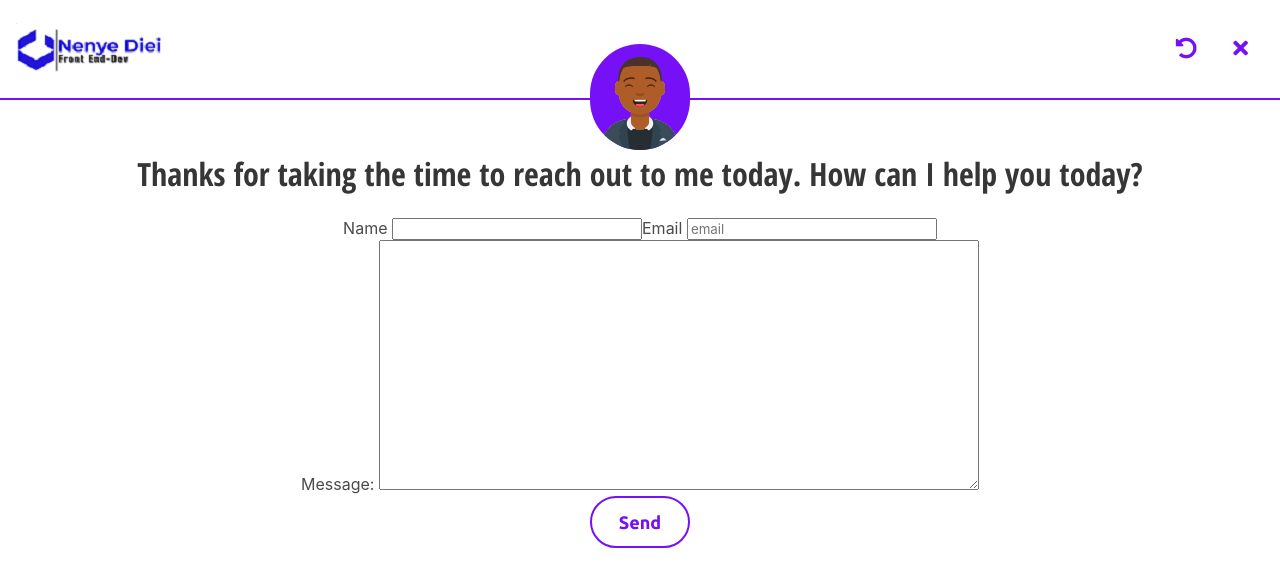
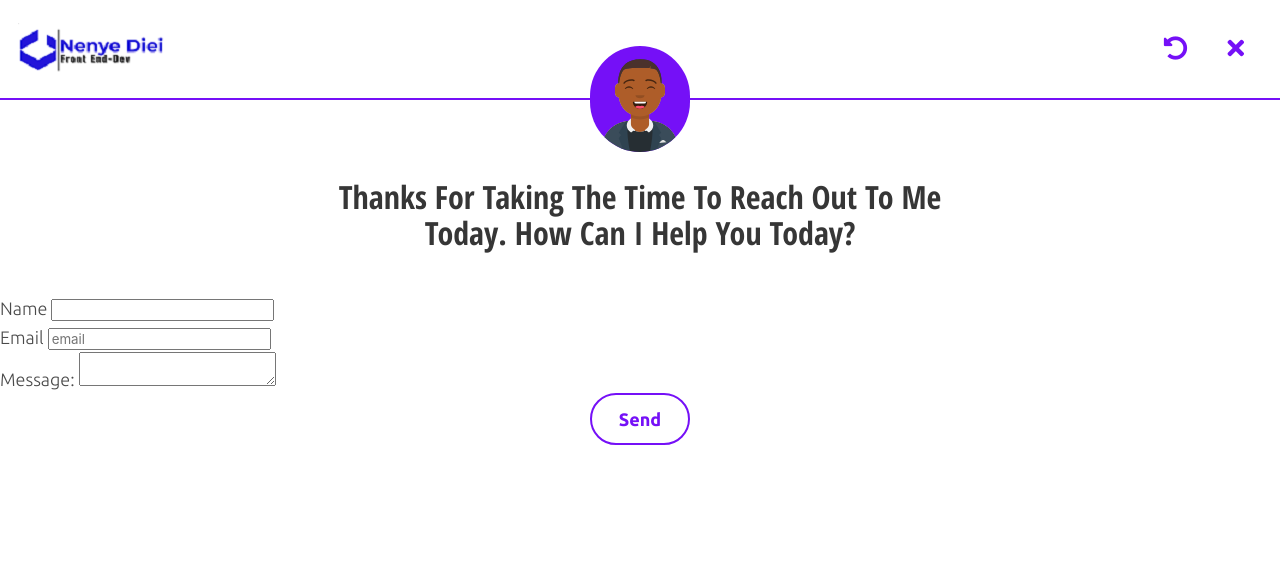
Before and after one commit to wctcprog98/port2021, a plain HTML site: page contact.html in a window 1280 px wide. Drawn offline with nearby package versions, Linux system fonts and the light colour scheme.

Commit message:
starting to get things on contact page centered

```diff
--- a/contact.html
+++ b/contact.html
@@ -5,12 +5,12 @@
   <meta charset="UTF-8">
   <meta name="viewport" content="width=device-width, initial-scale=1.0">
   <title>Contact Form</title>
+  <link rel="stylesheet" href="https://cdnjs.cloudflare.com/ajax/libs/bulma/0.7.0/css/bulma.min.css">
   <link rel="stylesheet" href="css/style.css">
   <link href="https://fonts.googleapis.com/css?family=Lora|Ubuntu:300,400,700,800&display=swap" rel="stylesheet">
   <link rel="preconnect" href="https://fonts.gstatic.com">
   <link href="https://fonts.googleapis.com/css2?family=Open+Sans+Condensed:wght@300;700&display=swap"
       rel="stylesheet">
-  <link rel="stylesheet" href="https://cdnjs.cloudflare.com/ajax/libs/bulma/0.7.0/css/bulma.min.css">
   <link rel="stylesheet" href="https://cdnjs.cloudflare.com/ajax/libs/font-awesome/5.15.1/css/all.min.css">
   <link rel="stylesheet" href="https://cdnjs.cloudflare.com/ajax/libs/animate.css/4.1.1/animate.min.css" />
 
@@ -31,30 +31,24 @@
     </div>
 </div>
 
+<div class="contact-img">
+  <img src="images/avataaars.svg" class="contact-avatar" alt="picture of me as an avatar">
+</div>
 
-<img src="images/avataaars.svg" class="contact-avatar" alt="picture of me as an avatar">
-<h1 class="title">Thanks for taking the time to reach out to me today. How can I help you today?</h1>
+<div class="title-contact">
+  <h1 class="title">Thanks for taking the time to reach out to me today. How can I help you today?</h1>
+</div>
 
+ <form name="contact" method="POST" data-netlify="true" action="success.html">
+        <label for="fname">Name</label>
+        <input type="text" id="fname" name="name" placeholder=""/>
+        <br>
+        <label for="email">Email</label>
+        <input type="email" id="email" name="email" required placeholder="email"/>
+        <br>
+        <label>Message: <textarea name="message"></textarea></label>
 
-  <form name="contact" method="POST" data-netlify="true" action="success.html">
-    <div class="wrapper">
-      <p>
-        <label>Name</label>
-        <input type="text" name="name" placeholder=""/>
-      </p>
-      <p>
-        <label>Email</label>
-        <input type="email" name="email" required placeholder="email"/>
-      </p>
-    </div>
-
-
-    <div>
-      <p>
-        <label>Message: <textarea name="message"></textarea></label>
-      </p>
-    </div>
-    <p>
+    <p class="submit-btn">
      <button type="submit" class="icon-btn">Send</button>
     </p>
   </form>
--- a/css/style.css
+++ b/css/style.css
@@ -14,38 +14,41 @@ body {
   margin: 0;
   padding: 0;
   font-family: "Ubuntu", sans-serif;
-  font-size: 1.125em;
+  font-size: 1.125rem;
   font-weight: 300;
-  text-align: center;
+  line-height: 1.6;
+  /* text-align: center; */
 }
 
 /* contact */
-.wrapper {
-display: flex;
-flex-flow: row wrap;
+
+.success {
+  height: 100vh;
+  display: flex;
+  flex-direction: column;
+  justify-content: center;
+  align-items: center;
 }
 
 .submit-btn {
   display: flex;
   justify-content: center;
+  margin-bottom: 1.5em;
 }
 
 /* /contact */
 
-textarea {
-  width: 600px;
-  height: 250px;
-  }
 
-  input {
-    width: 250px;
-  }
 
 /* success */
 
-.success {
-  position: relative;
-  top: 70%;
+/* .success {
+
+} */
+
+.center {
+  text-align: center;
+  padding-top: 2em;
 }
 
 .img {
@@ -80,6 +83,10 @@ h3 {
   color: #7510f7;
 }
 
+h3 {
+  margin-top: 2em;
+}
+
 ul {
   padding: 0;
 }
@@ -106,7 +113,6 @@ section {
 .contain {
   max-width: 100%;
   /* max-width: 800px; */
-  line-height: 1.5em;
   margin: 0;
 }
 
@@ -131,7 +137,7 @@ button:focus {
   color: #7510f7;
   font-family: 'Ubuntu', sans-serif;
   font-weight: 800;
-  font-size: 1.125em;
+  font-size: 1.125rem;
 }
 
 .icon-btn-white {
@@ -158,16 +164,16 @@ button:focus {
 .title {
   font-family: 'Open Sans Condensed', sans-serif;
   margin-bottom: 0.5em;
-  font-size: 2em;
+  font-size: 2rem;
   font-weight: 800;
   text-align: center;
+  text-transform: capitalize;
 }
 
 .subtitle {
   font-family: 'Open Sans Condensed', sans-serif;
   font-weight: 700;
-  line-height: 1.5;
-  font-size: 1.5em;
+  font-size: 1.5rem;
   margin-top: 0;
   padding: 0 1em;
 }
@@ -181,17 +187,11 @@ button:focus {
   color: #fff;
 }
 /* Contact */
-.wrapper {
-  flex-direction: row;
-  justify-content: center;
-}
-
 
 .content {
   order: 2;
   padding: 1.5em;
   background: #7510f7;
-  max-width: 100%;
   color: #fff;
 }
 
@@ -208,9 +208,19 @@ button:focus {
   height: 100%;
   background: #7510f7;
   border-radius: 3.5em;
-  margin-top: -100px;
 }
 
+.contact-img {
+  display: flex;
+  justify-content: center;
+  margin-top: -90px;
+}
+
+.title-contact {
+  max-width: 700px;
+  margin: 0 auto;
+  padding: 1.5em;
+}
 /* Navigation */
 
 .nav {
@@ -237,23 +247,21 @@ button:focus {
   text-transform: uppercase;
   font-weight: 800;
   font-family: "Ubuntu", sans-serif;
-  font-size: 1em;
+  font-size: 1rem;
   margin: 0.75em;
   color: #7510f7;
+  letter-spacing: 2px;
 }
 
 .nav-contact > * {
   padding: 0 2em 0 0;
 }
 
-
 #about {
-  width: 850px;
-  font-size: 1.25em;
-  line-height: 1.5;
+  font-size: 1.25rem;
   margin: 0 auto;
   text-align: center;
-  max-width: 100%;
+  max-width: 70%;
   padding-bottom: 5em;
   padding-top: 1em;
 }
@@ -287,7 +295,8 @@ button:focus {
 .grid {
   display: flex;
   flex-flow: column wrap;
-  margin: 1em 1em 2em 1em;
+  margin: 1em 2em 2em 2em;
+  text-align: center;
 }
 
 .cell {
@@ -295,8 +304,7 @@ button:focus {
 }
 
 .cell p {
-  line-height: 1.5;
-  padding: 1em 0;
+
   font-weight: 300;
 }
 
@@ -339,7 +347,7 @@ button:focus {
 
 .text {
   color: white;
-  font-size: 20px;
+  font-size: 1.125rem;
   position: absolute;
   top: 25%;
   left: 50%;
```
Also changed, not shown: index.html (+6 -5 lines).
